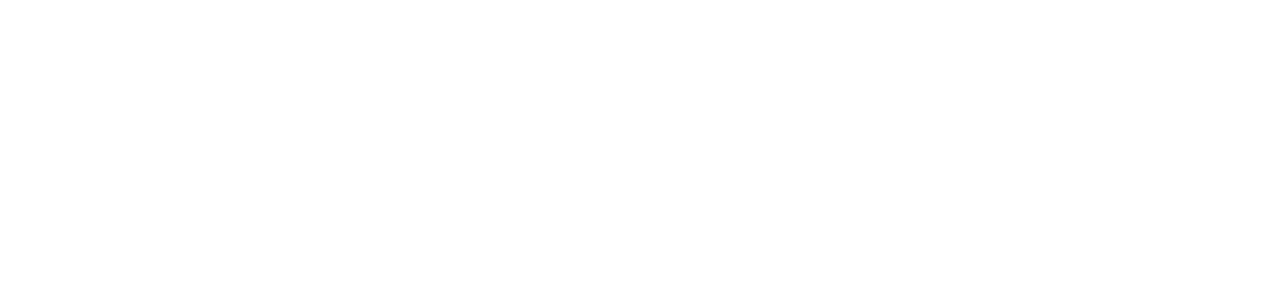
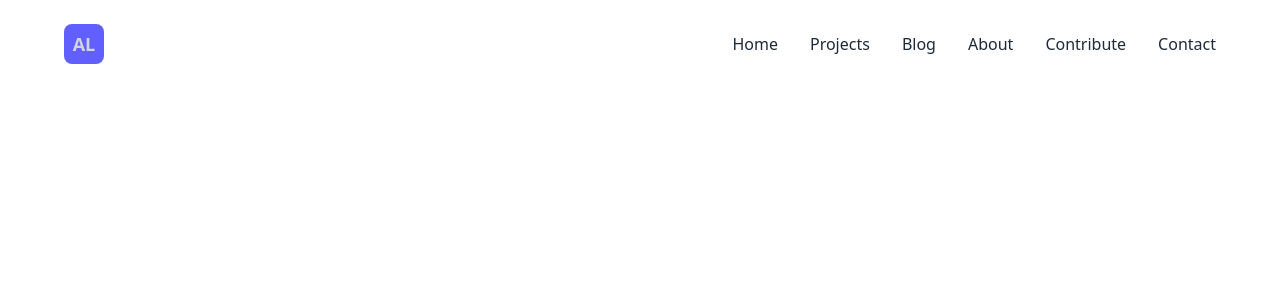
Before and after one commit to Bo1atit0/algorithmia-frontend, a React (Vite) app: page / in a window 1280 px wide. Shown: the top 300 px of the page. Built offline with nearby package versions, Linux system fonts and the light colour scheme.

Commit message:
feat:added a new bran ch for the navbar and hero section

```diff
--- a/src/App.jsx
+++ b/src/App.jsx
@@ -1,7 +1,12 @@
 import './App.css';
+import Navbar from './components/Navbar';
 
 function App() {
-  return <></>;
+  return (
+    <>
+      <Navbar />
+    </>
+  );
 }
 
 export default App;
--- /dev/null
+++ b/src/components/Navbar.jsx
@@ -0,0 +1,41 @@
+import React from 'react';
+
+const Navbar = () => {
+  const NavItems = [
+    'Home',
+    'Projects',
+    'Blog',
+    'About',
+    'Contribute',
+    'Contact',
+  ];
+  return (
+    <nav className="flex justify-between items-center px-16 py-6">
+      {/* image */}
+      <div className="h-3 w-3 p-5 bg-indigo-500 rounded-lg text-lg font-bold flex justify-center items-center text-gray-300">
+        AL
+      </div>
+
+      {/* nav list */}
+      <ul className="flex gap-8 font-medium text-gray-800 ">
+        {NavItems.map((item, index) => (
+          <li className="cursor-pointer hover:border-b-2" key={index}>
+            {item}
+          </li>
+        ))}
+      </ul>
+
+      {/* buttons */}
+      {/* <div className="flex gap-4">
+        <button className="border-2 px-4 py-2 font-medium rounded-lg">
+          GitHub
+        </button>
+        <button className="bg-indigo-600 px-4 py-2 font-medium rounded-lg">
+          Join Community
+        </button>
+      </div> */}
+    </nav>
+  );
+};
+
+export default Navbar;
```
Also changed, not shown: 1 other file (tests, documents, lock files or other folders).
